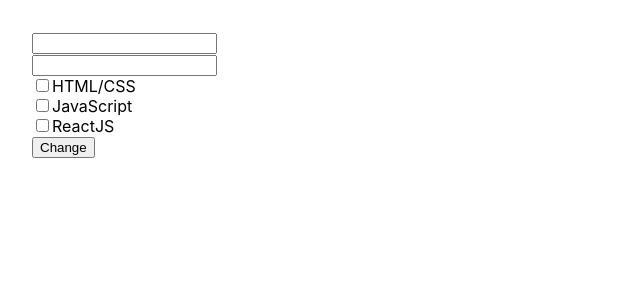
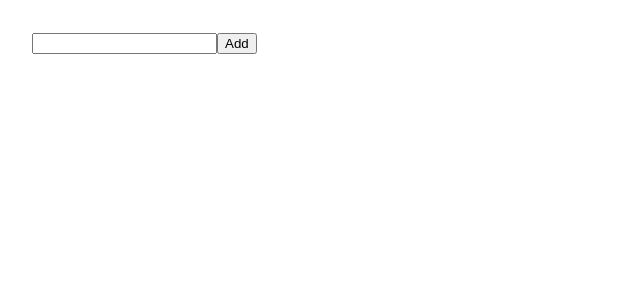
Before and after one commit to minh1304/testReact, a React (Create React App) app: page / in a window 1280 px wide. Shown: the top 300 px of the page, without its empty margins (0-640 px from the left). Built offline with nearby package versions, Linux system fonts and the light colour scheme.

Commit message:
use state: baii2 todolist

```diff
--- a/src/App.js
+++ b/src/App.js
@@ -2,74 +2,119 @@
 // import './App.css';
 import {useState} from 'react'
 
-const courses = [
-  {
-    id: 1,
-    name: 'HTML/CSS'
-  },
-  {
-    id: 2,
-    name: "JavaScript"
-  },
-  {
-    id: 3,
-    name: "ReactJS"
-  }
-]
 
-function App() {
-  const [name,setName] = useState('')
-  const [email,setEmail] = useState('')
-  const [checked,setChecked] = useState([])
-  const handelCheck = (id) => {
-    setChecked(prev => {
-      const isChecked = checked.includes(id)
-      if(isChecked) {
-        //uncheck
-        return checked.filter(item => item!==id)
 
-      }else{ //check
-        return [...prev,id]
-      }
 
-    }
-    )
-  }
+// const courses = [
+//   {
+//     id: 1,
+//     name: 'HTML/CSS'
+//   },
+//   {
+//     id: 2,
+//     name: "JavaScript"
+//   },
+//   {
+//     id: 3,
+//     name: "ReactJS"
+//   }
+// ]
 
+// function App() {
+//   const [name,setName] = useState('')
+//   const [email,setEmail] = useState('')
+//   const [checked,setChecked] = useState([])
+//   const handelCheck = (id) => {
+//     setChecked(prev => {
+//       const isChecked = checked.includes(id)
+//       if(isChecked) {
+//         //uncheck
+//         return checked.filter(item => item!==id)
+
+//       }else{ //check
+//         return [...prev,id]
+//       }
+
+//     }
+//     )
+//   }
+
+//   const handelSubmit = () => {
+//     //Call API
+//     console.log({
+//       name,
+//       email,
+//       id: checked
+//     });
+//   }
+//   return (
+//     <div style={{padding:32}}>
+
+
+//       <input
+//         value={name}
+//         onChange={e => setName(e.target.value)}
+//       />
+//       <br></br>
+//       <input
+//         value={email}
+//         onChange={e => setEmail(e.target.value)}
+//       />
+//       {courses.map(course => (
+//         <div key={course.id}>
+//           <input
+//             type="checkbox"
+//             checked ={checked.includes(course.id)}
+//             onChange={() => handelCheck(course.id)}>
+//           </input>
+//           {course.name}
+//         </div>
+//       ))}
+
+//       <button onClick={handelSubmit}>Change</button>
+//     </div>
+//   )
+// }
+
+
+
+function App()
+{
+
+  const [job,setJob] = useState('')
+  const [jobs,setJobs] = useState( () => {
+    //json là chuỗi nên cần .parse để chuyển thành mảng mới đưa đc vào useSta
+    const storageJob = JSON.parse(localStorage.getItem('jobs'))
+    console.log(storageJob);
+
+    //Nếu chưa có trong storage thì lấy mảng trống
+    return storageJob ?? []
+  })
   const handelSubmit = () => {
-    //Call API
-    console.log({
-      name,
-      email,
-      id: checked
-    });
+    setJobs(prev => {
+      const newJob =  [...prev, job]
+      //Lưu vào local storage
+      const jsonJob = JSON.stringify(newJob)
+      localStorage.setItem('jobs',jsonJob)
+      return newJob
+    })
+    setJob('')
+
   }
   return (
-    <div style={{padding:32}}>
+    <div style={{padding: 32}}>
+      <input value={job}
+        onChange = {e =>setJob(e.target.value)}
+      />
+      <button onClick={handelSubmit}>Add</button>
+      <ul>
+        {jobs.map( (job,index)=> (
+          <li key={index}> {job}</li>
+        ))}
+      </ul>
 
-
-      <input
-        value={name}
-        onChange={e => setName(e.target.value)}
-      />
-      <br></br>
-      <input
-        value={email}
-        onChange={e => setEmail(e.target.value)}
-      />
-      {courses.map(course => (
-        <div key={course.id}>
-          <input
-            type="checkbox"
-            checked ={checked.includes(course.id)}
-            onChange={() => handelCheck(course.id)}>
-          </input>
-          {course.name}
-        </div>
-      ))}
-
-      <button onClick={handelSubmit}>Change</button>
     </div>
   )
 }
+
 export default App;
```
